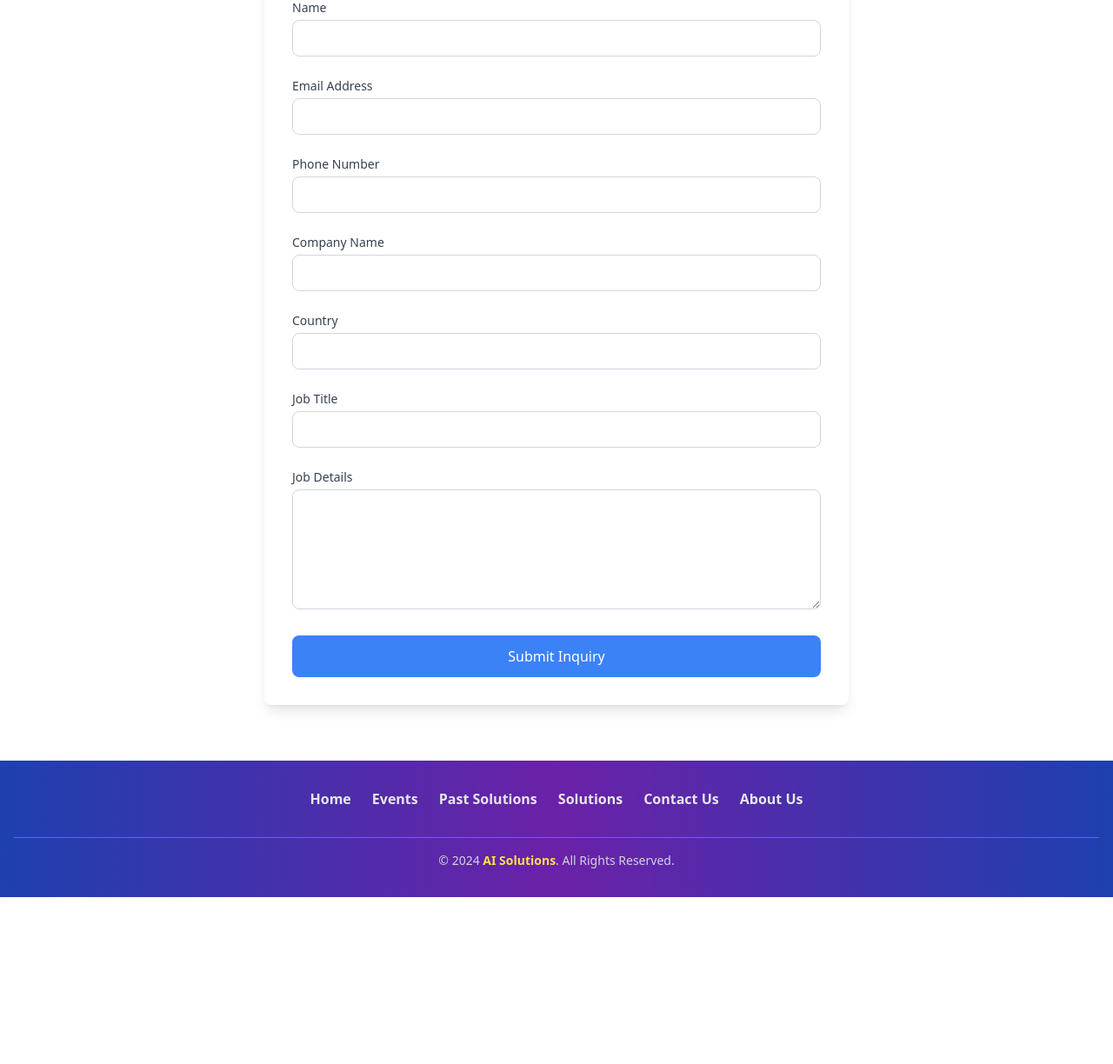
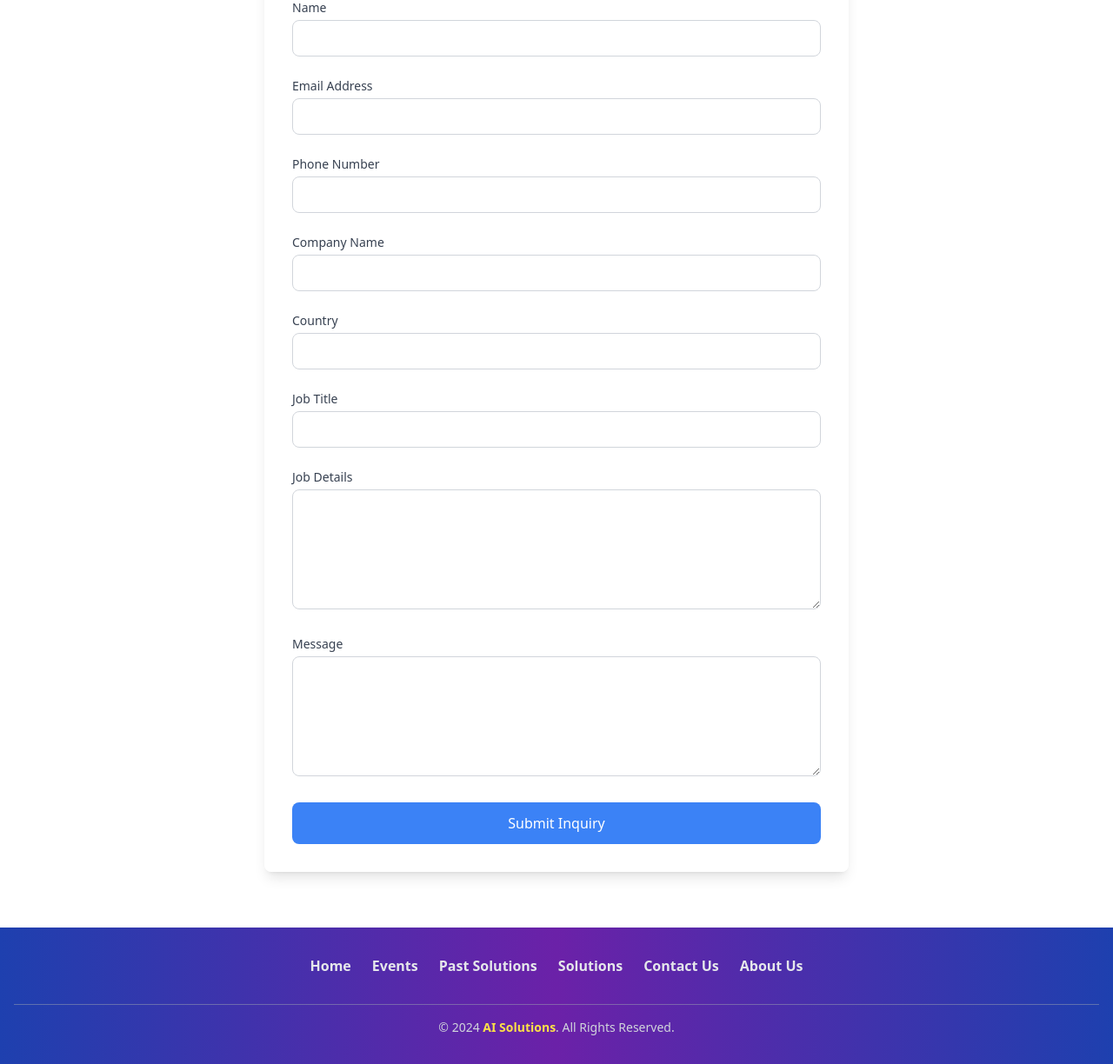
Before and after one commit to Praseeda-mgr/AI-solution, a Django app: template app/templates/home.html in a window 1280 px wide. Shown: the part 1893-3117 px from the top of the page at 87% size. Before the commit the page ends 2925 px from the top, so only its background shows below. Run offline with Django 5.2, Linux system fonts and the light colour scheme; the template is opened without the code that fills it, so the values that code supplies are empty; some libraries are stand-ins or nearby versions.

Commit message:
Messagefield added

```diff
--- a/app/templates/home.html
+++ b/app/templates/home.html
@@ -169,6 +169,12 @@
           <textarea name="job_details" id="job_details" rows="5" class="w-full mt-1 px-4 py-2 border border-gray-300 rounded-lg focus:outline-none focus:ring-2 focus:ring-blue-500 focus:border-blue-500" required></textarea>
         </div>
 
+        <!-- New Message Field -->
+        <div>
+          <label for="message" class="block text-sm font-medium text-gray-700">Message</label>
+          <textarea name="message" id="message" rows="5" class="w-full mt-1 px-4 py-2 border border-gray-300 rounded-lg focus:outline-none focus:ring-2 focus:ring-blue-500 focus:border-blue-500"></textarea>
+        </div>
+
         <div class="text-center">
           <button type="submit" class="w-full px-6 py-3 bg-blue-500 text-white rounded-lg hover:bg-blue-600">
             Submit Inquiry
```
Also changed, not shown: app/templates/contact_us.html (+6 -1 lines).
